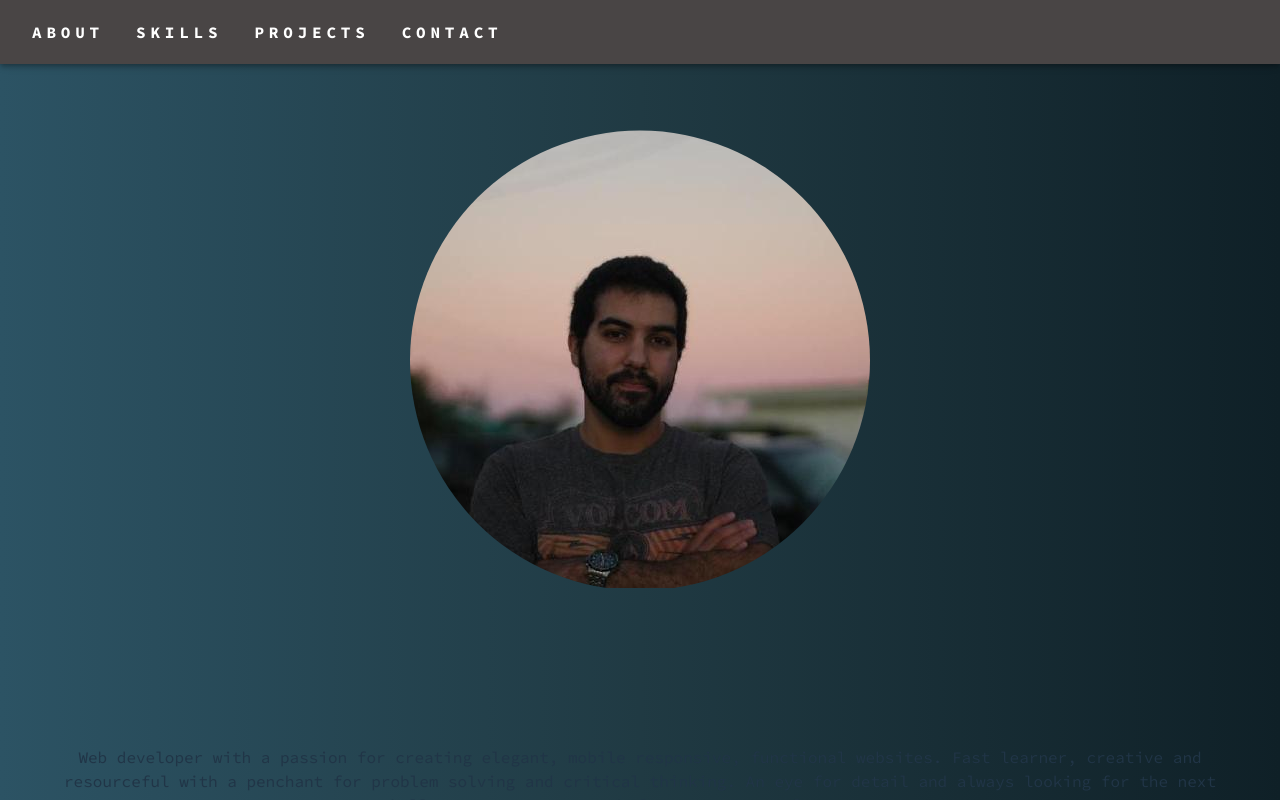
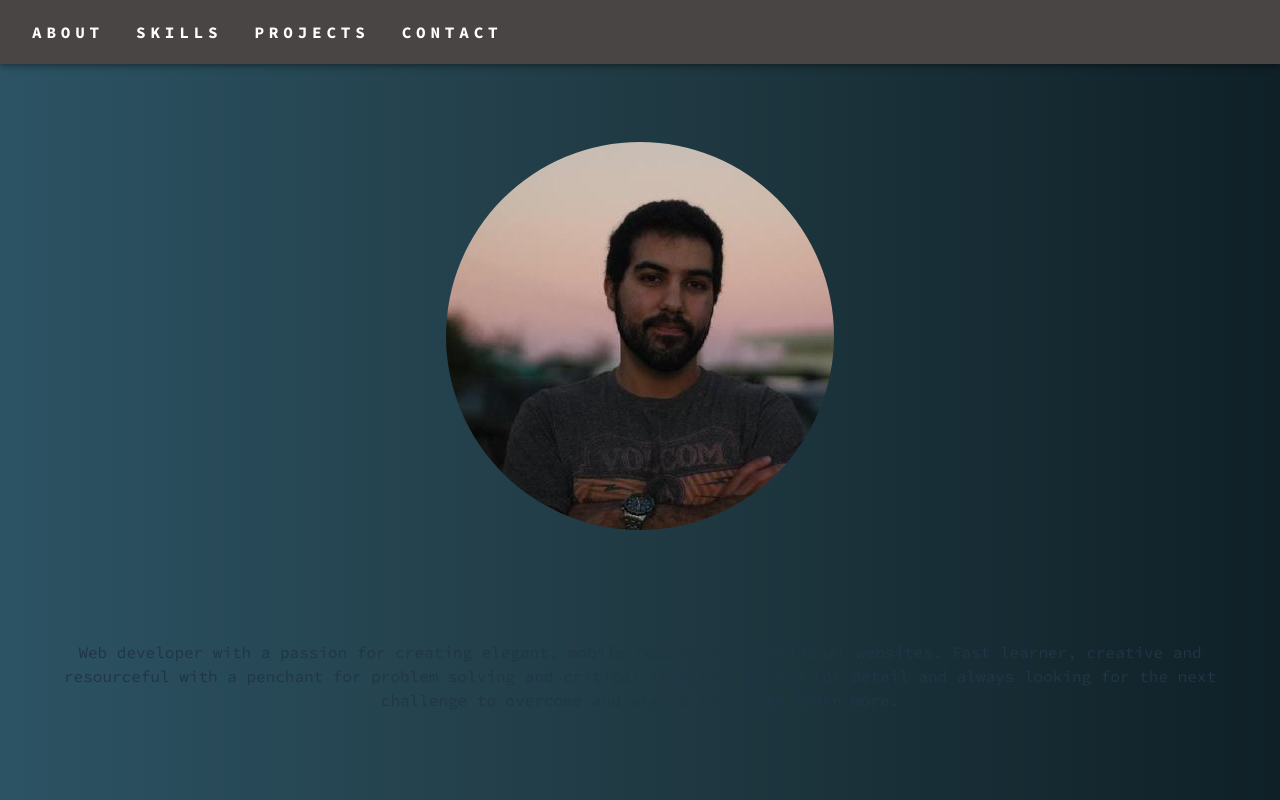
Before and after one commit to srtalaie/portfolio, a React (Vite) app: page / in a window 1280 px wide. Shown: the top 800 px of the page. Built offline with nearby package versions, Linux system fonts and the light colour scheme.

Commit message:
about section

```diff
--- a/src/components/About.tsx
+++ b/src/components/About.tsx
@@ -6,18 +6,25 @@ import ProfilePic from "../assets/profile.jpg"
 
 const About = () => {
   return (
-    <Grid2 container sx={{ justifyContent: "center", alignItems: "center", minHeight: "100vh", alignContent: "space-around" }} spacing={5}>
-      <Box component="section" sx={{ clipPath: "circle()" }}>
-        <img src={ProfilePic} alt="profile-img" id="profile-img" />
-      </Box>
-      <Box component="section" id="about">
+    <Grid2 container sx={{ justifyContent: "center", alignItems: "center", minHeight: "100vh", alignContent: "baseline" }} spacing={5} id="about">
+      <Grid2 className="flip-container">
+        <Grid2 className="flipper">
+          <Box sx={{ clipPath: "circle()" }} className="front">
+            <img src={ProfilePic} alt="profile-img" id="profile-img" />
+          </Box>
+          <Box sx={{ clipPath: "circle()" }} className="back">
+            <img src={ProfilePic} alt="profile-img" id="profile-img" />
+          </Box>
+        </Grid2>
+      </Grid2>
+      <Grid2>
         <Typography>
           Web developer with a passion for creating elegant, mobile
           responsive, functional websites. Fast learner, creative and resourceful with a penchant for
           problem solving and critical thinking. An eye for detail and always looking for the next
           challenge to overcome and always trying to learn more.
         </Typography>
-      </Box>
+      </Grid2>
     </Grid2>
   )
 }
--- a/src/index.css
+++ b/src/index.css
@@ -132,3 +132,49 @@ button:focus-visible {
     background-color: #f9f9f9;
   }
 }
+
+.flip-container {
+  perspective: 1000px;
+}
+
+.flip-container:hover .flipper,
+.flip-container.hover .flipper {
+  transform: rotateY(180deg);
+}
+
+.flip-container,
+.front,
+.back {
+  width: 388px;
+  height: 528px;
+}
+
+/* flip speed goes here */
+.flipper {
+  transition: 0.6s;
+  transform-style: preserve-3d;
+
+  position: relative;
+}
+
+/* hide back of pane during swap */
+.front,
+.back {
+  backface-visibility: hidden;
+
+  position: absolute;
+  top: 0;
+  left: 0;
+}
+
+/* front pane, placed above back */
+.front {
+  z-index: 2;
+  /* for firefox 31 */
+  transform: rotateY(0deg);
+}
+
+/* back, initially hidden pane */
+.back {
+  transform: rotateY(180deg);
+}
```
